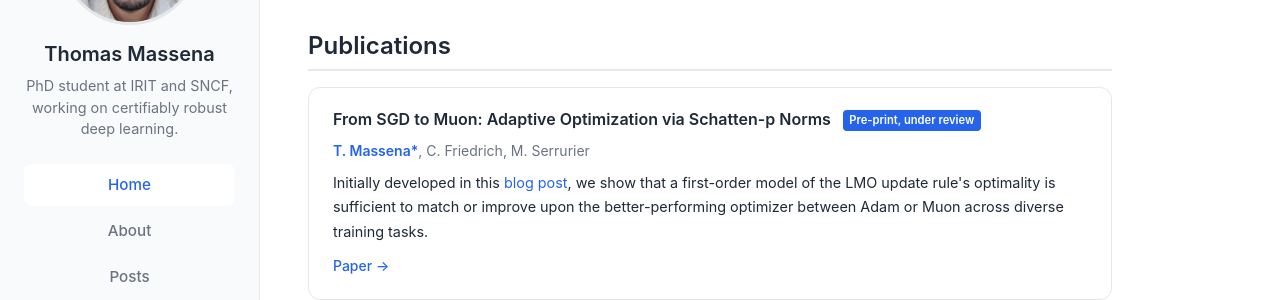
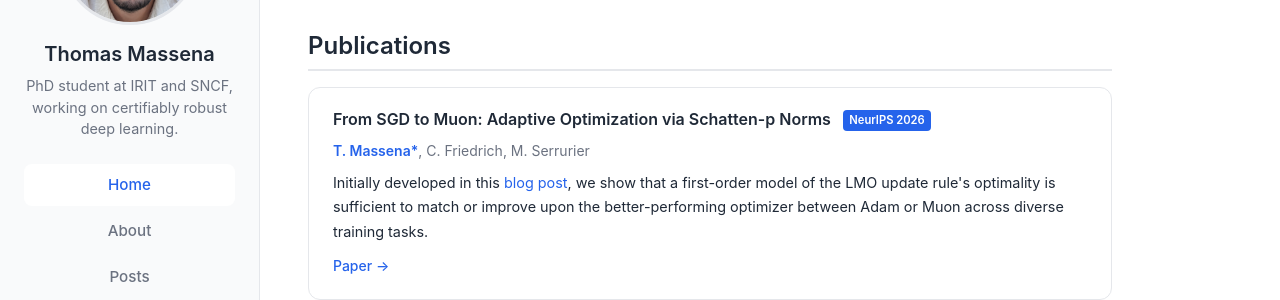
Before and after one commit to massena-t/massena-t.github.io, a Jekyll site: the page built from index.md, in a window 1280 px wide and 900 px high, scrolled down 551 px. Shown: the part 147-447 px from the top of the window. Built offline with Jekyll 4.4.1, drawn with Linux system fonts in a browser that asks for light colours.

Commit message:
update papers

```diff
--- a/index.md
+++ b/index.md
@@ -27,7 +27,7 @@ Together with my coworker <strong>Leo Andeol</strong>, I received the <strong>Al
 <div class="publications">
 
   <div class="pub-card">
-    <h4>From SGD to Muon: Adaptive Optimization via Schatten-p Norms <span class="pub-venue">Pre-print, under review</span></h4>
+    <h4>From SGD to Muon: Adaptive Optimization via Schatten-p Norms <span class="pub-venue">NeurIPS 2026</span></h4>
     <p class="pub-authors"><em>T. Massena*</em>, C. Friedrich, M. Serrurier</p>
     <p class="pub-desc">Initially developed in this <a href="{% post_url 2026-02-19-schatten-muon %}">blog post</a>, we show that a first-order model of the LMO update rule's optimality is sufficient to match or improve upon the better-performing optimizer between Adam or Muon across diverse training tasks.</p>
     <a href="https://arxiv.org/abs/2605.19781" target="_blank" class="pub-link">Paper &rarr;</a>
```
